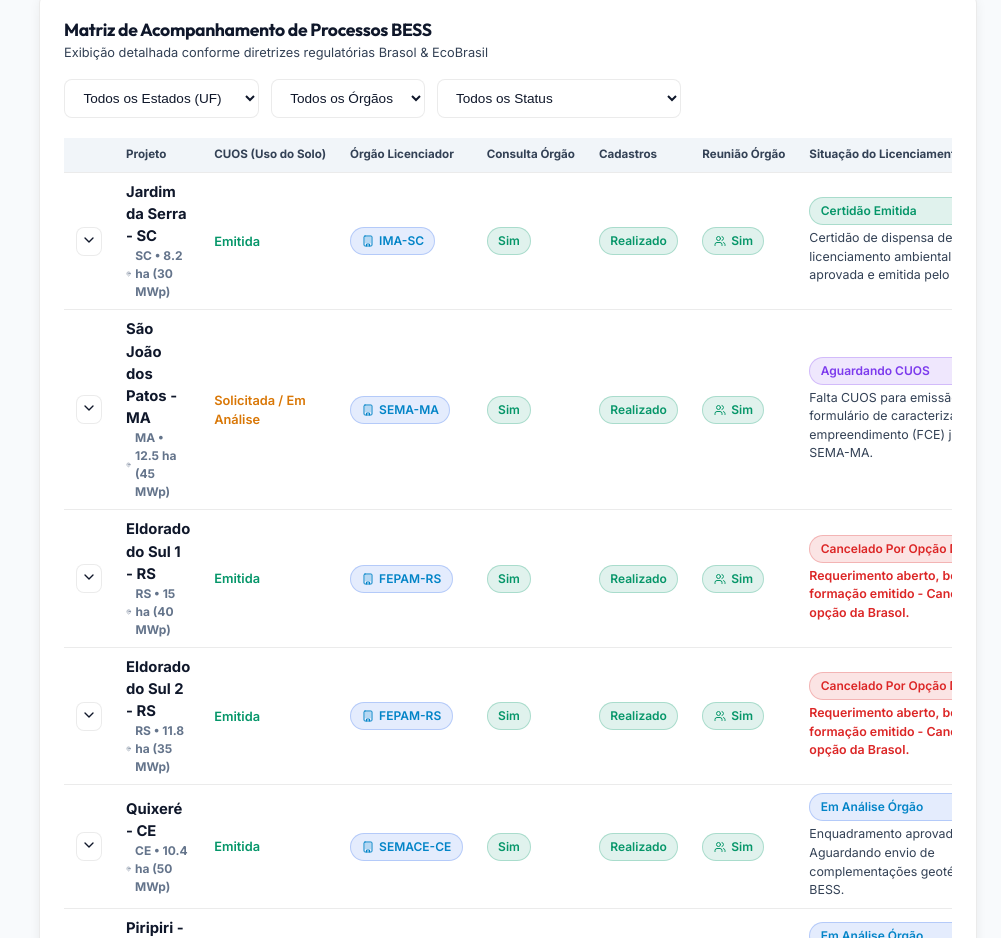
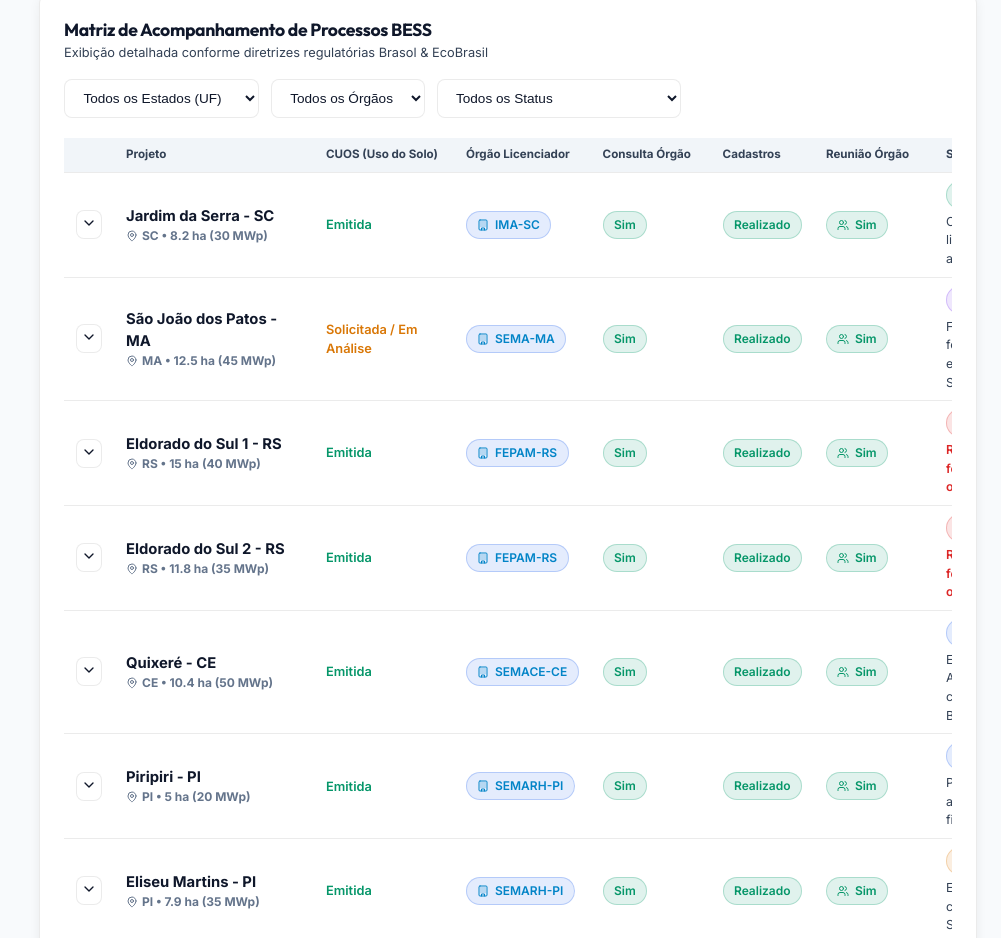
Before and after one commit to maurivanbio-ia/bess, a React (Vite) app: page / in a window 1280 px wide. Shown: the part 1448-2386 px from the top of the page, without its empty margins (279-1280 px from the left). Built offline with nearby package versions, Linux system fonts and the light colour scheme.

Commit message:
style: adicionar minWidth nas colunas da tabela de processos para evitar achatamento do texto

```diff
--- a/src/components/ProcessTable.tsx
+++ b/src/components/ProcessTable.tsx
@@ -130,14 +130,14 @@ export const ProcessTable: React.FC<ProcessTableProps> = ({
           <thead>
             <tr>
               <th style={{ width: '40px' }}></th>
-              <th>Projeto</th>
-              <th>CUOS (Uso do Solo)</th>
-              <th>Órgão Licenciador</th>
-              <th>Consulta Órgão</th>
-              <th>Cadastros</th>
-              <th>Reunião Órgão</th>
-              <th>Situação do Licenciamento</th>
-              <th style={{ textAlign: 'right' }}>Ações</th>
+              <th style={{ minWidth: '200px' }}>Projeto</th>
+              <th style={{ minWidth: '140px' }}>CUOS (Uso do Solo)</th>
+              <th style={{ minWidth: '130px' }}>Órgão Licenciador</th>
+              <th style={{ minWidth: '120px' }}>Consulta Órgão</th>
+              <th style={{ minWidth: '100px' }}>Cadastros</th>
+              <th style={{ minWidth: '120px' }}>Reunião Órgão</th>
+              <th style={{ minWidth: '180px' }}>Situação do Licenciamento</th>
+              <th style={{ minWidth: '180px', textAlign: 'right' }}>Ações</th>
             </tr>
           </thead>
           <tbody>
```
